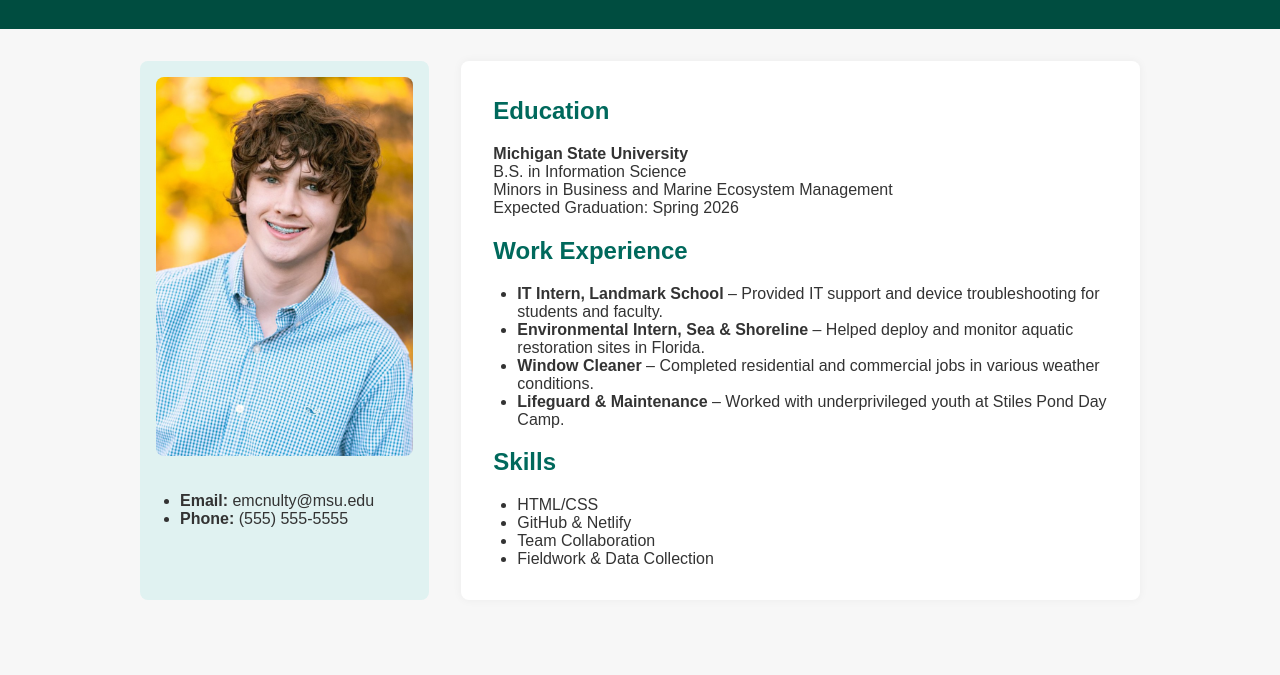
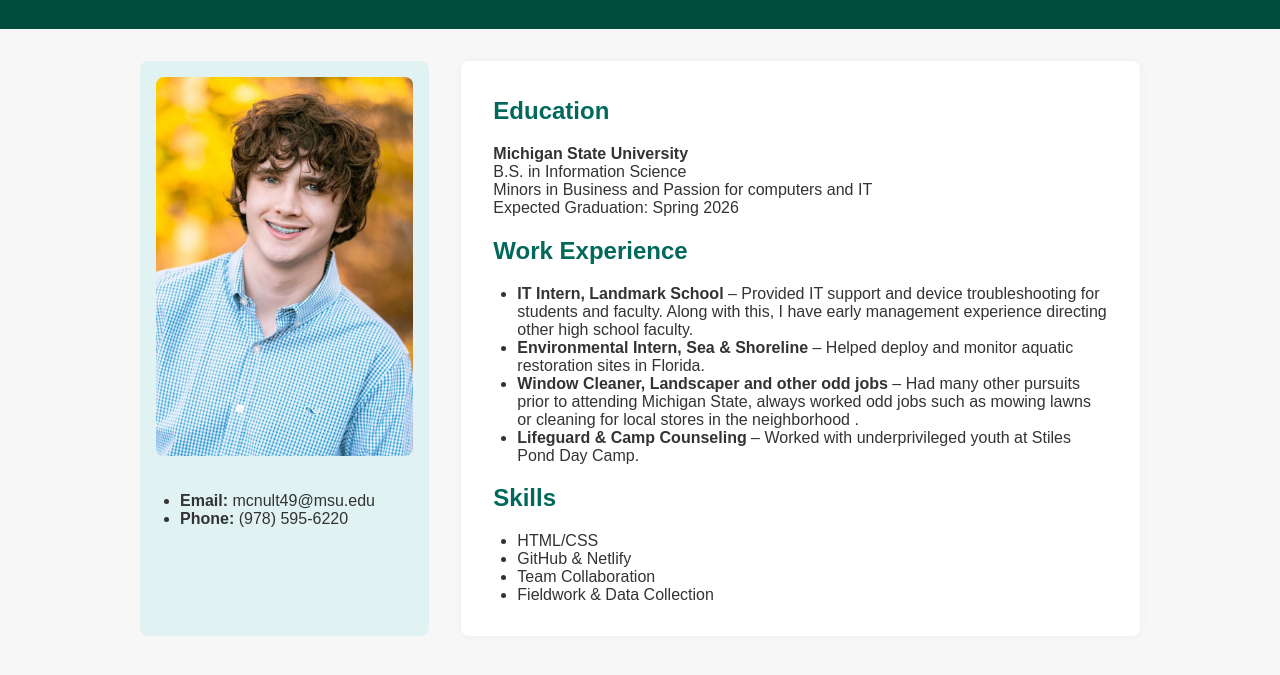
Before and after one commit to EvanMcnulty/final-project-resume, a plain HTML site: page resume.html in a window 1280 px wide. Shown: the part 117-792 px from the top of the page. Drawn offline with Linux system fonts and the light colour scheme.

Commit message:
Update resume.html

```diff
--- a/resume.html
+++ b/resume.html
@@ -20,21 +20,21 @@
     <aside class="sidebar">
       <img src="evan.jpg" alt="Evan McNulty" class="profile-img">
       <ul>
-        <li><strong>Email:</strong> emcnulty@msu.edu</li>
-        <li><strong>Phone:</strong> (555) 555-5555</li>
+        <li><strong>Email:</strong> mcnult49@msu.edu</li>
+        <li><strong>Phone:</strong> (978) 595-6220</li>
       </ul>
     </aside>
 
     <main class="main-content">
       <h2>Education</h2>
-      <p><strong>Michigan State University</strong><br>B.S. in Information Science<br>Minors in Business and Marine Ecosystem Management<br>Expected Graduation: Spring 2026</p>
+      <p><strong>Michigan State University</strong><br>B.S. in Information Science<br>Minors in Business and Passion for computers and IT<br>Expected Graduation: Spring 2026</p>
 
       <h2>Work Experience</h2>
       <ul>
-        <li><strong>IT Intern, Landmark School</strong> – Provided IT support and device troubleshooting for students and faculty.</li>
+        <li><strong>IT Intern, Landmark School</strong> – Provided IT support and device troubleshooting for students and faculty. Along with this, I have early management experience directing other high school faculty.</li>
         <li><strong>Environmental Intern, Sea & Shoreline</strong> – Helped deploy and monitor aquatic restoration sites in Florida.</li>
-        <li><strong>Window Cleaner</strong> – Completed residential and commercial jobs in various weather conditions.</li>
-        <li><strong>Lifeguard & Maintenance</strong> – Worked with underprivileged youth at Stiles Pond Day Camp.</li>
+        <li><strong>Window Cleaner, Landscaper and other odd jobs</strong> – Had many other pursuits prior to attending Michigan State, always worked odd jobs such as mowing lawns or cleaning for local stores in the neighborhood  .</li>
+        <li><strong>Lifeguard & Camp Counseling</strong> – Worked with underprivileged youth at Stiles Pond Day Camp.</li>
       </ul>
 
       <h2>Skills</h2>
```
